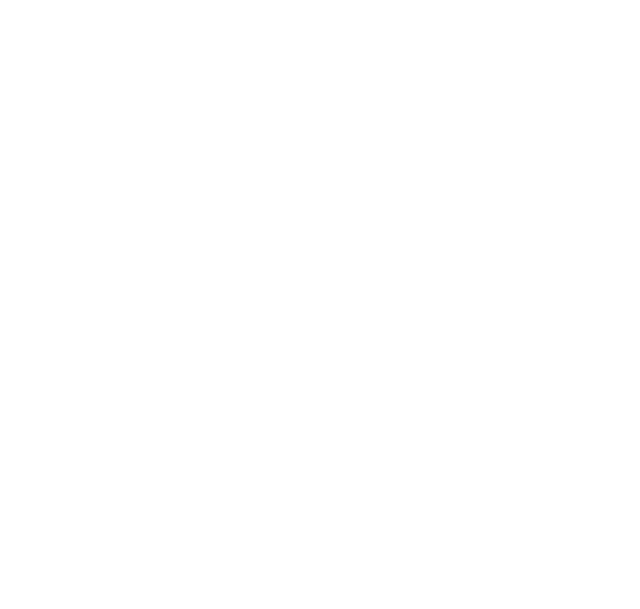
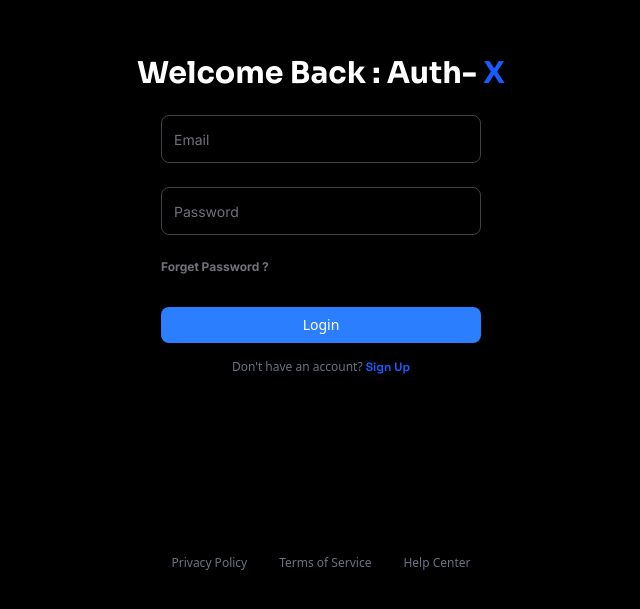
Before and after one commit to Harshit-Parmar555/Auth-X-Frontend, a React (Vite) app: page /login in a window 1280 px wide. Before the commit this address had no page. Shown: the part 185-794 px from the top of the page, without its empty margins (319-959 px from the left). Built offline with nearby package versions, Linux system fonts and the light colour scheme.

Commit message:
feat: add login page and configure route

```diff
--- a/src/App.jsx
+++ b/src/App.jsx
@@ -4,6 +4,7 @@
 // pages import
 import Land from "./pages/Land/Land";
 import Register from "./pages/Register/Register";
+import Login from "./pages/Login/Login";
 
 const App = () => {
   return (
@@ -11,6 +12,7 @@
       <Routes>
         <Route path="/" element={<Land />} />
         <Route path="/register" element={<Register />} />
+        <Route path="/login" element={<Login />} />
       </Routes>
     </BrowserRouter>
   );
--- /dev/null
+++ b/src/pages/Login/Login.jsx
@@ -0,0 +1,83 @@
+import React from "react";
+
+import { useForm } from "react-hook-form";
+import { useNavigate, Link } from "react-router-dom";
+
+// components
+import Footer from "@/custom/Footer";
+import { Button } from "@/components/ui/button";
+import { Input } from "@/components/ui/input.jsx";
+
+const Login = () => {
+  const navigate = useNavigate();
+
+  const {
+    register,
+    handleSubmit,
+    watch,
+    formState: { errors },
+  } = useForm();
+
+  const onSubmit = async (data) => {
+    console.log(data);
+  };
+  return (
+    <div className="h-dvh flex flex-col items-center justify-center bg-black text-white">
+      {/* Form Section */}
+      <div className="flex flex-col justify-center items-center">
+        <h1 className="text-3xl font-bold font-[Sora]">
+          Welcome Back : Auth- <span className="text-blue-600">X</span>
+        </h1>
+
+        {/* Form Fields */}
+        <form
+          onSubmit={handleSubmit(onSubmit)}
+          className="mt-6 w-80 flex flex-col gap-6"
+        >
+          <Input
+            type="email"
+            placeholder="Email"
+            className="border border-zinc-700 h-12 text-xs font-[Inter]"
+            {...register("email", { required: "Email is required" })}
+          />
+          {errors.email && (
+            <p className="text-red-500 text-xs">{errors.email.message}</p>
+          )}
+          <Input
+            type="password"
+            placeholder="Password"
+            className="border border-zinc-700 h-12 text-xs font-[Inter]"
+            {...register("password", { required: "Password is required" })}
+          />
+          {errors.password && (
+            <p className="text-red-500 text-xs">{errors.password.message}</p>
+          )}
+          <Link
+            to="/forgetpassword"
+            className="font-bold text-zinc-500 text-xs cursor-pointer font-[Inter]"
+          >
+            Forget Password ?
+          </Link>
+          <Button className="mt-2 bg-blue-500 text-white px-6 py-2 rounded-md cursor-pointer">
+            Login
+          </Button>
+        </form>
+
+        <div className="mt-4 text-gray-500 text-xs">
+          Don't have an account?{" "}
+          <Link
+            to="/register"
+            className="text-blue-600 font-bold cursor-pointer font-[Space_Grotesk]"
+          >
+            Sign Up
+          </Link>
+        </div>
+      </div>
+
+      {/* Footer */}
+      <Footer />
+    </div>
+  );
+};
+
+export default Login;
```
